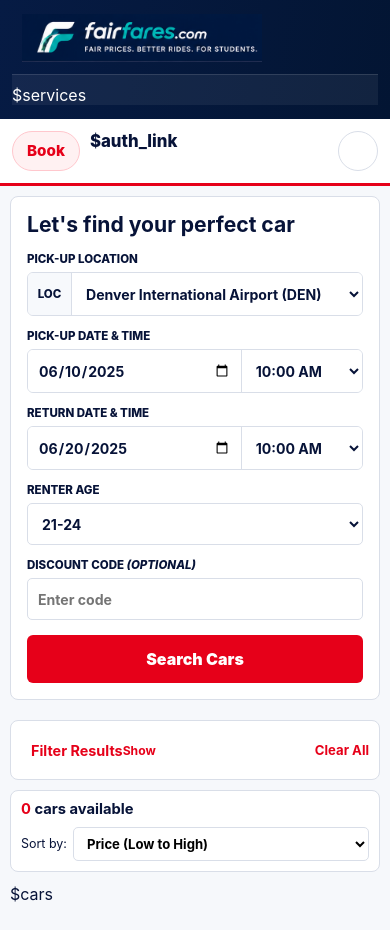
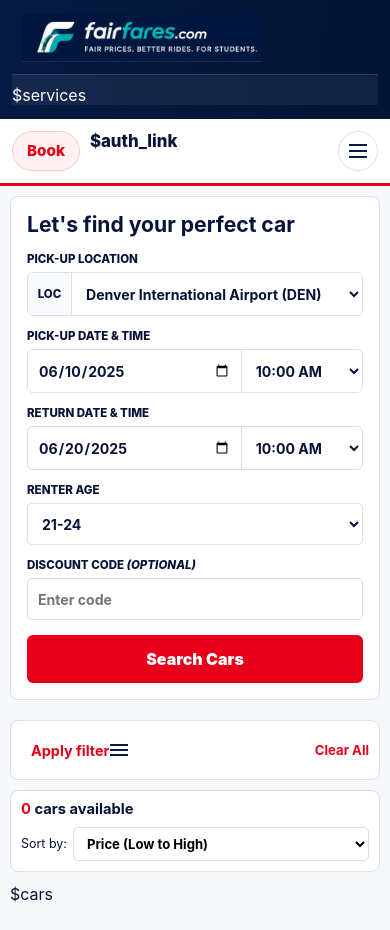
Before and after one commit to sriramreddy42/fairfares.space, a Python web app: template templates/index.html in a window 390 px wide. Run offline with Jinja, Linux system fonts and the light colour scheme; the template is opened without the code that fills it, so the values that code supplies are empty.

Commit message:
Use line icons for mobile dropdowns

```diff
--- a/static/css/styles.css
+++ b/static/css/styles.css
@@ -115,7 +115,12 @@ input, select, textarea, button {
   padding: 6px;
   width: 34px;
 }
-.menu-button span { background: var(--navy); display: block; height: 2px; }
+.menu-button span {
+  background: var(--navy);
+  display: block;
+  height: 2px;
+  width: 18px;
+}
 
 .booking-hero {
   display: grid;
@@ -2434,12 +2439,20 @@ legend { font-size: 0.86rem; font-weight: 900; text-transform: uppercase; }
   }
 
   .menu-button {
+    align-items: center;
     flex-direction: column;
     grid-column: 3;
-    gap: 6px;
+    gap: 4px;
     height: 40px;
     justify-self: end;
+    justify-content: center;
     width: 40px;
+  }
+
+  .menu-button span {
+    flex: 0 0 auto;
+    height: 2px;
+    width: 18px;
   }
 
   .mobile-menu {
@@ -2770,8 +2783,17 @@ legend { font-size: 0.86rem; font-weight: 900; text-transform: uppercase; }
   }
 
   .filter-toggle b {
-    color: var(--red);
-    font-size: 0.76rem;
+    display: grid;
+    gap: 3px;
+    justify-items: center;
+    width: 20px;
+  }
+
+  .filter-toggle b i {
+    background: var(--navy);
+    display: block;
+    height: 2px;
+    width: 18px;
   }
 
   .filter-head > button:not(.filter-toggle) {
--- a/static/js/app.js
+++ b/static/js/app.js
@@ -41,7 +41,6 @@ function setFilterOptions(open) {
   if (!filterToggle || !filterOptions) return;
   filterOptions.hidden = !open;
   filterToggle.setAttribute("aria-expanded", open ? "true" : "false");
-  filterToggle.querySelector("b").textContent = open ? "Hide" : "Show";
 }
 
 function syncFilterOptions() {
--- a/templates/auth.html
+++ b/templates/auth.html
@@ -4,7 +4,7 @@
   <meta charset="utf-8">
   <meta name="viewport" content="width=device-width, initial-scale=1">
   <title>$mode | FairFares</title>
-  <link rel="stylesheet" href="/static/css/styles.css?v=mobile-12">
+  <link rel="stylesheet" href="/static/css/styles.css?v=mobile-13">
 </head>
 <body class="login-screen">
   <header class="login-top">
--- a/templates/dashboard.html
+++ b/templates/dashboard.html
@@ -4,8 +4,8 @@
   <meta charset="utf-8">
   <meta name="viewport" content="width=device-width, initial-scale=1">
   <title>Manage Booking | FairFares</title>
-  <link rel="stylesheet" href="/static/css/styles.css?v=mobile-12">
-  <script defer src="/static/js/app.js?v=13"></script>
+  <link rel="stylesheet" href="/static/css/styles.css?v=mobile-13">
+  <script defer src="/static/js/app.js?v=14"></script>
 </head>
 <body class="manage-screen">
   <header class="top-brand">
--- a/templates/index.html
+++ b/templates/index.html
@@ -4,8 +4,8 @@
   <meta charset="utf-8">
   <meta name="viewport" content="width=device-width, initial-scale=1">
   <title>$brand | Student Car Rentals</title>
-  <link rel="stylesheet" href="/static/css/styles.css?v=mobile-12">
-  <script defer src="/static/js/app.js?v=13"></script>
+  <link rel="stylesheet" href="/static/css/styles.css?v=mobile-13">
+  <script defer src="/static/js/app.js?v=14"></script>
 </head>
 <body>
   <header class="top-brand">
@@ -70,8 +70,8 @@
       <aside class="filters">
         <div class="filter-head">
           <button class="filter-toggle" id="filterToggle" type="button" aria-expanded="false" aria-controls="filterOptions">
-            <span>Filter Results</span>
-            <b>Show</b>
+            <span>Apply filter</span>
+            <b aria-hidden="true"><i></i><i></i><i></i></b>
           </button>
           <button id="clearFilters" type="button">Clear All</button>
         </div>
```
